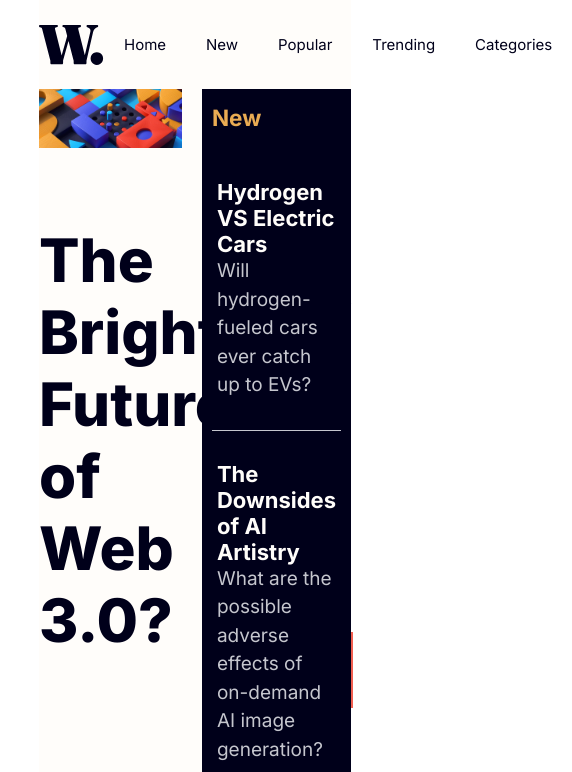
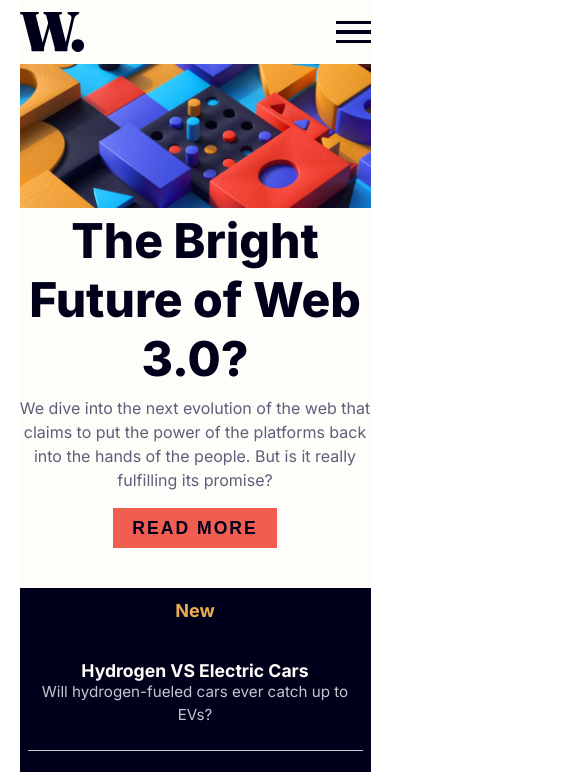
Before and after one commit to Yussif20/news-homepage, a plain HTML site: page index.html in a window 390 px wide. Shown: the top 772 px of the page, 572 px wide, since content can reach past the window. Drawn offline with Linux system fonts and the light colour scheme.

Commit message:
adding the responsive styles

```diff
--- a/index.html
+++ b/index.html
@@ -21,9 +21,9 @@
       <header class="header">
         <img src="./images/logo.svg" alt="logo picture" />
         <div class="burger-menu">
-          <div></div>
-          <div></div>
-          <div></div>
+          <div class="burger-menu__bar"></div>
+          <div class="burger-menu__bar"></div>
+          <div class="burger-menu__bar"></div>
         </div>
         <ul class="header__nav">
           <li><a href="#home">Home</a></li>
--- a/styles.scss
+++ b/styles.scss
@@ -38,6 +38,21 @@ a {
   text-decoration: none;
 }
 /* .global styles */
+::-webkit-scrollbar {
+  width: 10px;
+}
+
+::-webkit-scrollbar-track {
+  background: var(--color-dark-grayish-blue);
+}
+
+::-webkit-scrollbar-thumb {
+  background: var(--color-soft-red);
+}
+
+::-webkit-scrollbar-thumb:hover {
+  background: var(--color-soft-orange);
+}
 body {
   font-family: "Inter", sans-serif;
   font-size: 1.5rem;
@@ -60,9 +75,6 @@ body {
   justify-content: space-between;
   align-items: center;
   padding: 1.5rem 0;
-  .burger-menu {
-    display: none;
-  }
   &__nav {
     display: flex;
     li {
@@ -181,3 +193,70 @@ body {
 .attribution a {
   color: hsl(228, 45%, 44%);
 }
+// Responsive styles
+@media (max-width: 850px) {
+  .container {
+    max-width: 90%;
+  }
+  html {
+    font-size: 8px;
+  }
+  .sections-container {
+    display: flex;
+    flex-direction: column;
+  }
+  .hero__info {
+    text-align: center;
+    flex-direction: column;
+  }
+  .articles {
+    text-align: center;
+  }
+  .posts {
+    flex-direction: column;
+    align-items: center;
+    justify-content: center;
+  }
+  .post {
+    width: 100%;
+  }
+}
+@media (max-width: 600px) {
+  .header__nav {
+    display: none;
+  }
+  .burger-menu {
+    display: flex;
+    flex-direction: column;
+    cursor: pointer;
+    gap: 0.75rem;
+    align-self: center;
+  }
+  .burger-menu__bar {
+    background-color: var(--color-very-dark-blue);
+    width: 4.375rem;
+    height: 0.4rem;
+    transition: 0.3s;
+  }
+  .burger-menu.checked .burger-menu__bar:nth-child(1) {
+    transform: translateY(10px) rotate(40deg);
+  }
+  .burger-menu.checked .burger-menu__bar:nth-child(2) {
+    visibility: hidden;
+    opacity: 0;
+  }
+  .burger-menu.checked .burger-menu__bar:nth-child(3) {
+    transform: translateY(-7px) rotate(-40deg);
+  }
+}
+
+.header:has(.burger-menu__checkbox:checked) .burger-menu__bar:nth-child(1) {
+  transform: translateY(10px) rotate(40deg);
+}
+.header:has(.burger-menu__checkbox:checked) .burger-menu__bar:nth-child(2) {
+  visibility: hidden;
+  opacity: 0;
+}
+.header:has(.burger-menu__checkbox:checked) .burger-menu__bar:nth-child(3) {
+  transform: translateY(-7px) rotate(-40deg);
+}
```
Also changed, not shown: styles/styles.css, 1 other file.
